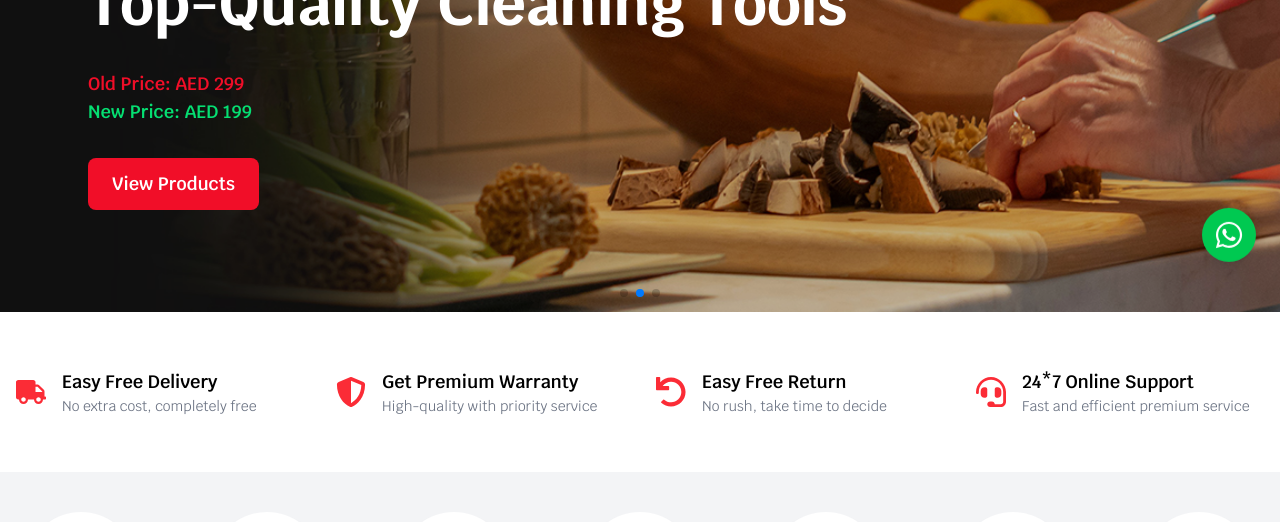
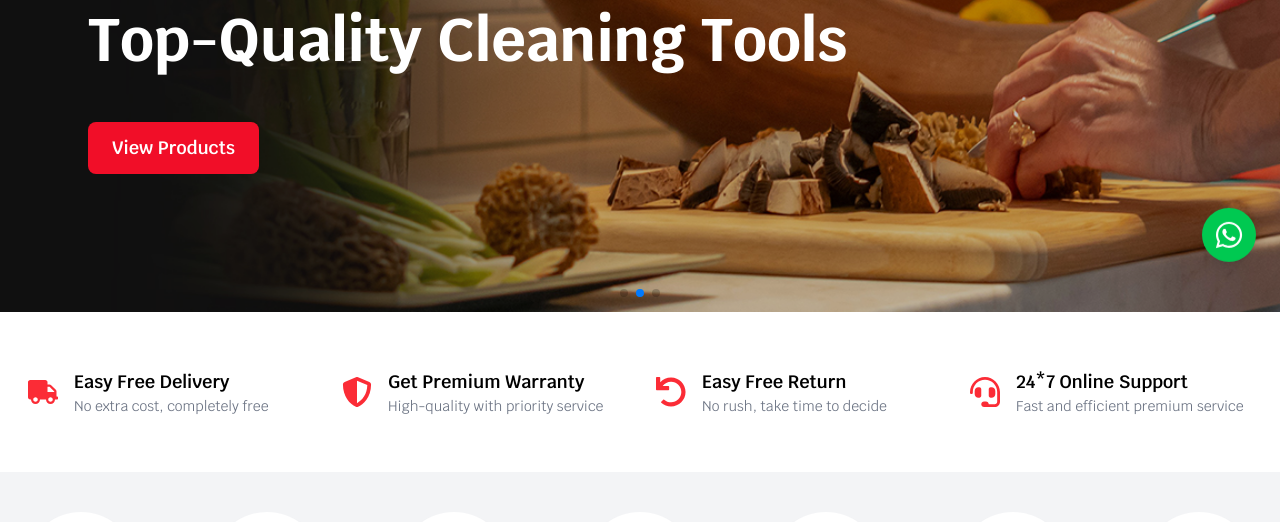
Before and after one commit to arjunn2313/general-trading, a Next.js app: page / in a window 1280 px wide. Shown: the part 502-1024 px from the top of the page. Built offline with nearby package versions, Linux system fonts and the light colour scheme; grey boxes are pictures that could not be loaded.

Commit message:
Adjusted alignments

```diff
--- a/src/app/components/homepage/Features.tsx
+++ b/src/app/components/homepage/Features.tsx
@@ -25,7 +25,7 @@ const features = [
 
 export default function Features() {
   return (
-    <section className="py-10">
+    <section className="py-10 px-3">
       <div className="max-w-7xl mx-auto flex flex-wrap justify-center md:justify-between items-center gap-6 md:gap-0 py-4">
         {features.map((feature, index) => (
           <div
--- a/src/app/components/homepage/Hero.tsx
+++ b/src/app/components/homepage/Hero.tsx
@@ -61,7 +61,7 @@ export default function Hero() {
                   <h2 className="text-3xl md:text-6xl font-bold md:leading-relaxed">
                     {slide.title} <br /> {slide.subtitle}
                   </h2>
-                  <p className="text-lg mt-2">
+                  {/* <p className="text-lg mt-2">
                     <span className="text-primary font-semibold">
                       Old Price: {slide.oldPrice}
                     </span>{" "}
@@ -69,7 +69,7 @@ export default function Hero() {
                     <span className="text-green-400 font-semibold">
                       New Price: {slide.newPrice}
                     </span>
-                  </p>
+                  </p> */}
                   <button className="mt-4 bg-primary text-white px-6 py-3 rounded-lg text-lg font-semibold hover:bg-red-600 transition">
                     View Products
                   </button>
```
